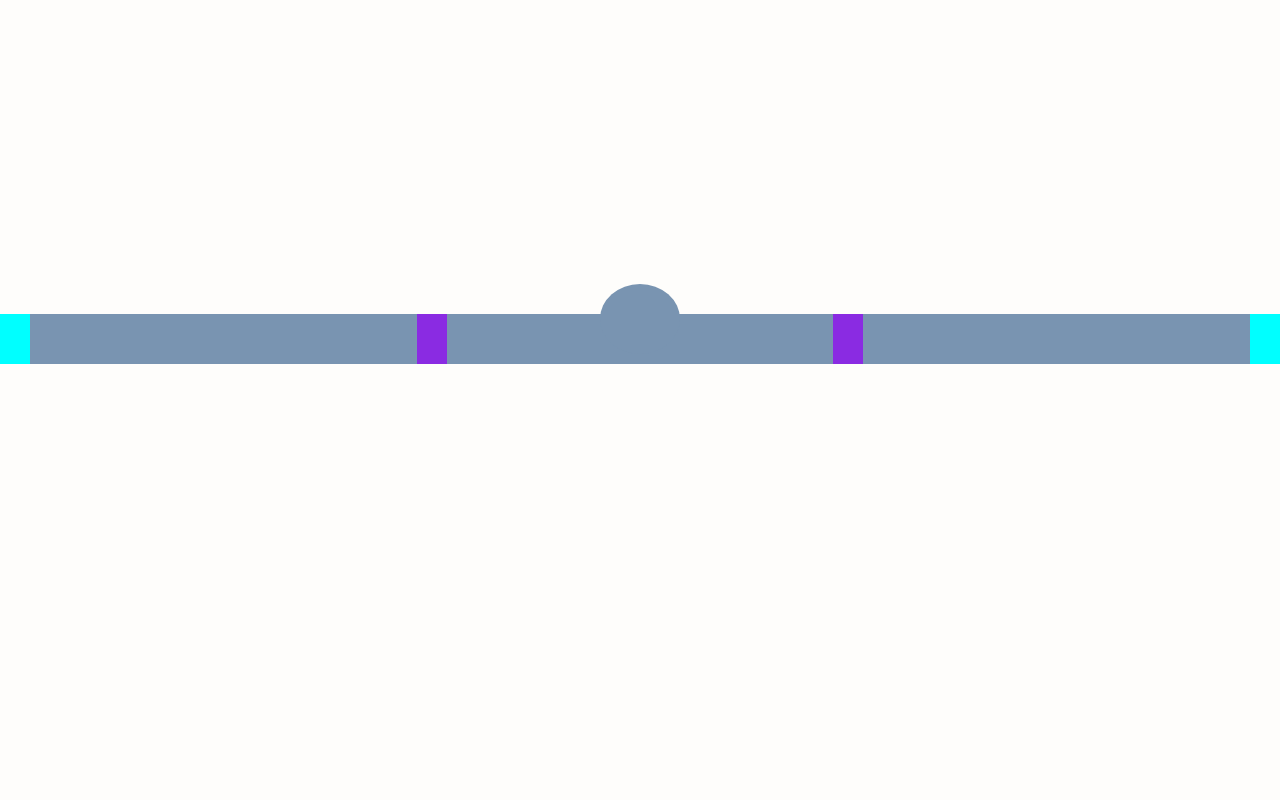
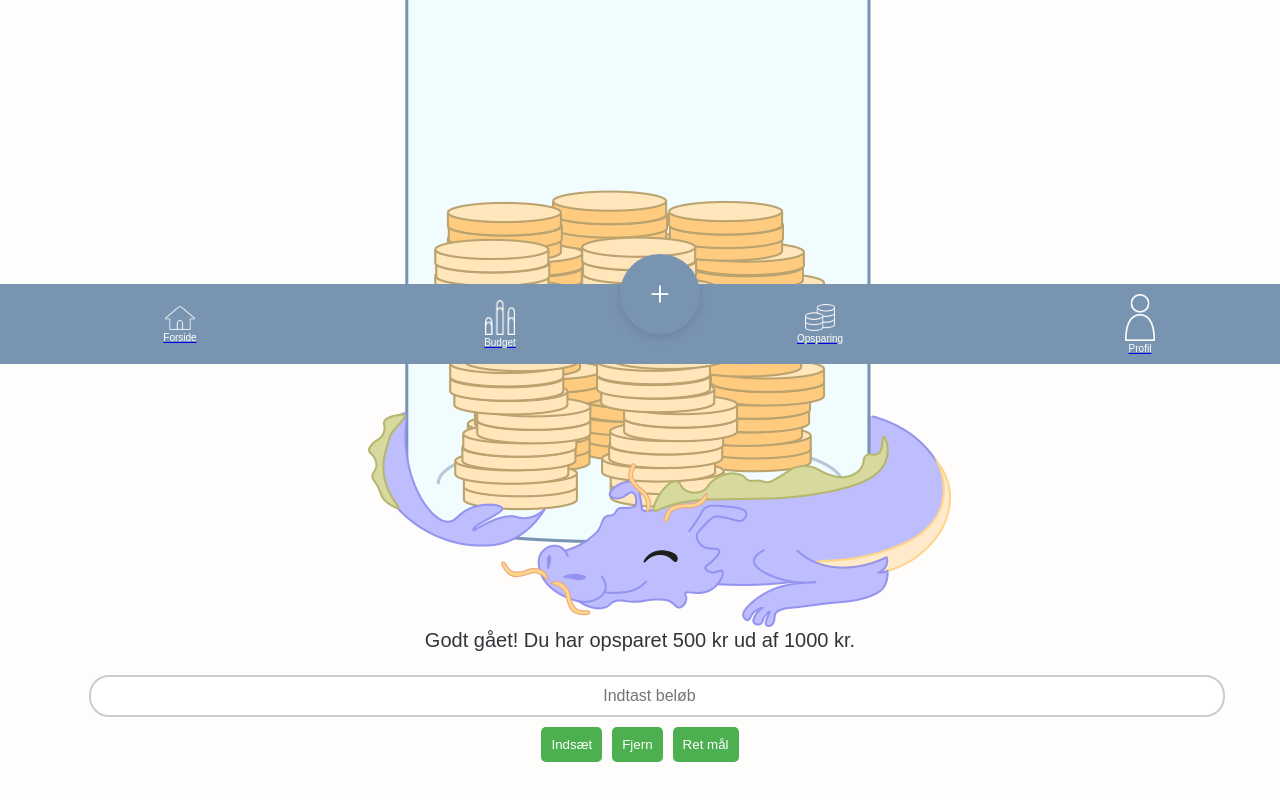
Before and after one commit to SarahCant/web-app, a React (Vite) app: page /savings in a window 1280 px wide. Shown: the part 436-1236 px from the top of the page. Before the commit the page ends 800 px from the top, so only its background shows below. Built offline with nearby package versions, Linux system fonts and the light colour scheme.

Commit message:
julies ændringer

```diff
--- a/src/components/Menu.jsx
+++ b/src/components/Menu.jsx
@@ -5,13 +5,37 @@ import { Link } from "react-router-dom";
 export default function Menu() {
   return (
     <>
-      <div className="menudiv">
-        <div className="hjem_knap"> </div>
-        <div className="budget_knap"> </div>
-        <div className="plus_knap"></div>
-        <div className="opsparing_knap"></div>
-        <div className="profil_knap"></div>
-      </div>
+      <div className="menu_div">
+    <a href="/FrontPage" className="menu_knap">
+        <div className="icon_text">
+            <img src="/img/icon_home.png" alt="Forside" />
+            <p>Forside</p>
+        </div>
+    </a>
+    <a href="/budget" className="menu_knap">
+        <div className="icon_text">
+            <img src="/img/icon_budget.png" alt="Budget" />
+            <p>Budget</p>
+        </div>
+    </a>
+
+   <a href="/addExpenses">
+    <div className="plus_knap">+</div>
+    </a>
+
+    <a href="/Savings" className="menu_knap">
+        <div className="icon_text">
+            <img src="/img/icon_savings.png" alt="Opsparing" />
+            <p>Opsparing</p>
+        </div>
+    </a>
+    <a href="/profile" className="menu_knap">
+        <div className="icon_text">
+            <img src="/img/icon_profile.png" alt="Profil" />
+            <p>Profil</p>
+        </div>
+    </a>
+</div>
     </>
   );
 }
--- /dev/null
+++ b/src/components/ProgressBar.jsx
@@ -0,0 +1,22 @@
+import React from 'react';
+
+const ProgressBar = ({ progress }) => {
+  const images = [
+    '/img/savings_1.png', // Erstat med rigtige sti til billederne
+    '/img/savings_2.png',
+    '/img/savings_3.png',
+    '/img/savings_4.png',
+    '/img/savings_5.png',
+    '/img/savings_6.png',
+    '/img/savings_7.png',
+    '/img/savings_8.png',
+    '/img/savings_9.png',
+    '/img/savings_10.png',
+  ];
+
+  const index = Math.min(Math.floor(progress / 10), 9); // Vælg billede baseret på fremskridt
+
+  return <img src={images[index]} alt="Opsparing fremskridt" className="savings-image" />;
+};
+
+export default ProgressBar;
--- a/src/css/Julie.css
+++ b/src/css/Julie.css
@@ -1,51 +1,94 @@
-.menudiv {
+.menu_div {
     width: 100%;
-  height: 50px;
+    height: 80px;
     position: fixed;
     bottom: 0;
     left: 0;
     display: flex;
     justify-content: space-between;
     background-color: #7994b1;
+    align-items: center;
+    padding: 0 20px;
 }
 
-.hjem_knap {
-  background-color: aqua;
-  height: 100%;
-  width: 30px;
+.menu_knap {
+    text-align: center;
+    flex: 1;
+    transition: background-color 0.3s ease;
 }
 
-.budget_knap {
-  background-color: blueviolet;
-  height: 100%;
+.menu_knap img {
     width: 30px;
+    height: auto;
+}
+
+.menu_knap p {
+    margin: 0;
+    color: white;
+    font-size: 10px;
 }
 
 .plus_knap {
     position: absolute;
-  top: -30px; /* For at få cirklen til at stikke halvt ud */
+    top: -30px;
     left: 50%;
     transform: translateX(-50%);
-  width: 80px; /* Diameteren af cirklen */
-  height: 70px;
-  background-color: #7994b1; /* Farve matcher menuen */
-  border-radius: 50%; /* Gør den rund */
-  z-index: 1; /* Sørger for, at den ligger over menulinjen */
+    width: 80px;
+    height: 80px;
+    background-color: #7994b1;
+    color: white;
+    border-radius: 50%;
     display: flex;
+    align-items: center;
     justify-content: center;
-  align-items: center;
-  color: white;
-  font-size: 30px; /* Plus-ikonets størrelse */
+    font-size: 36px;
+    cursor: pointer;
+    box-shadow: 0px 4px 10px rgba(0, 0, 0, 0.1);
 }
 
-.opsparing_knap {
-  background-color: blueviolet;
-  height: 100%;
-  width: 30px;
+.menu_knap:hover {
+    background-color: #6a83a0;
 }
 
-.profil_knap {
-  background-color: aqua;
-  height: 100%;
-  width: 30px;
+.plus_knap:hover {
+    background-color: #5f7494;
 }
+
+.savings-page {
+    text-align: center;
+    font-family: Arial, sans-serif;
+  }
+
+  .savings-container {
+    margin: 20px;
+  }
+
+  .form-container {
+    margin: 20px;
+  }
+
+  input {
+    padding: 10px;
+    margin: 5px;
+    border-radius: 5px;
+    border: 1px solid #ccc;
+  }
+
+  button {
+    padding: 10px;
+    margin: 5px;
+    background-color: #4caf50;
+    color: white;
+    border: none;
+    border-radius: 5px;
+    cursor: pointer;
+  }
+
+  button:hover {
+    background-color: #45a049;
+  }
+
+  .savings-image {
+    max-width: 100%; /* Tilpas billedets størrelse */
+    height: auto;
+  }
--- a/src/pages/Savings.jsx
+++ b/src/pages/Savings.jsx
@@ -1,8 +1,62 @@
+import React, { useState } from 'react';
+import ProgressBar from '../components/ProgressBar'; // Komponent til visualisering af fremskridt
+import '../css/Julie.css'; // Styling til denne side (hvis du har en CSS-fil)
+
 export default function Savings() {
+  // State til at håndtere opsparing og mål
+  const [savings, setSavings] = useState(500); // Startbeløb for opsparing
+  const [goal, setGoal] = useState(1000); // Startmål for opsparing
+  const [inputValue, setInputValue] = useState(''); // Værdi fra inputfeltet
+
+  // Funktion til at tilføje penge til opsparingen
+  const handleAdd = () => {
+    if (!isNaN(inputValue) && inputValue !== '') {
+      setSavings(prevSavings => Math.min(prevSavings + Number(inputValue), goal));
+      setInputValue(''); // Ryd inputfeltet efter handling
+    }
+  };
+
+  // Funktion til at fjerne penge fra opsparingen
+  const handleRemove = () => {
+    if (!isNaN(inputValue) && inputValue !== '') {
+      setSavings(prevSavings => Math.max(prevSavings - Number(inputValue), 0));
+      setInputValue(''); // Ryd inputfeltet efter handling
+    }
+  };
+
+  // Funktion til at opdatere opsparingsmålet
+  const handleSetGoal = () => {
+    if (!isNaN(inputValue) && inputValue !== '') {
+      setGoal(Number(inputValue));
+      setInputValue(''); // Ryd inputfeltet efter handling
+    }
+  };
+
+  // Beregn hvor meget af målet der er opsparet (i procent)
+  const progress = (savings / goal) * 100;
+
   return (
-    <div>
-      <h1>hej</h1>
-      <p>opsparing</p>
+    <div className="savings-page">
+      <h1>Opsparing</h1>
+
+      {/* Progress visualisering */}
+      <div className="savings-container">
+        <ProgressBar progress={progress} /> {/* Komponent der viser fremskridtet */}
+        <p>Godt gået! Du har opsparet {savings} kr ud af {goal} kr.</p>
+      </div>
+
+      {/* Formular til at tilføje/fjerne opsparing eller ændre målet */}
+      <div className="form-container">
+        <input
+          type="number"
+          value={inputValue}
+          onChange={(e) => setInputValue(e.target.value)}
+          placeholder="Indtast beløb"
+        />
+        <button onClick={handleAdd}>Indsæt</button>
+        <button onClick={handleRemove}>Fjern</button>
+        <button onClick={handleSetGoal}>Ret mål</button>
+      </div>
     </div>
   );
 }
```
Lines whose indentation alone changed are shown as unchanged.
